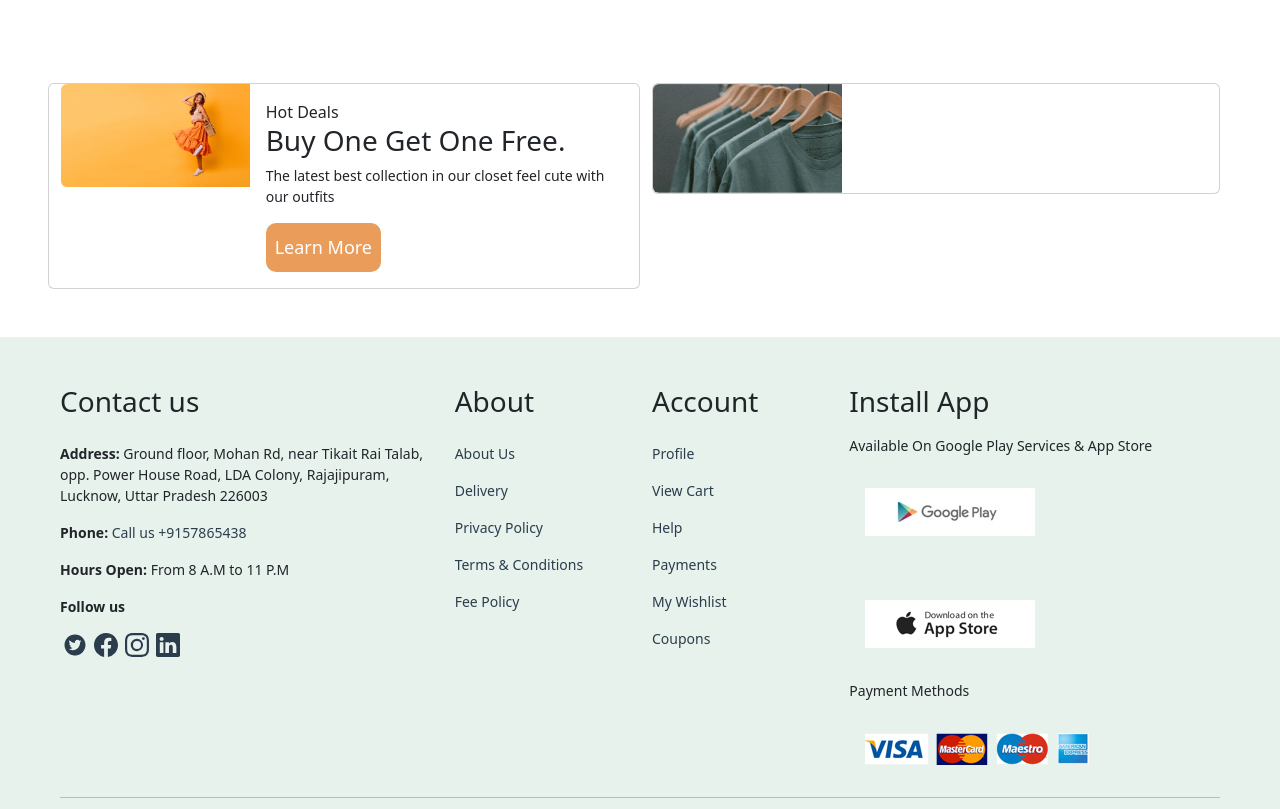
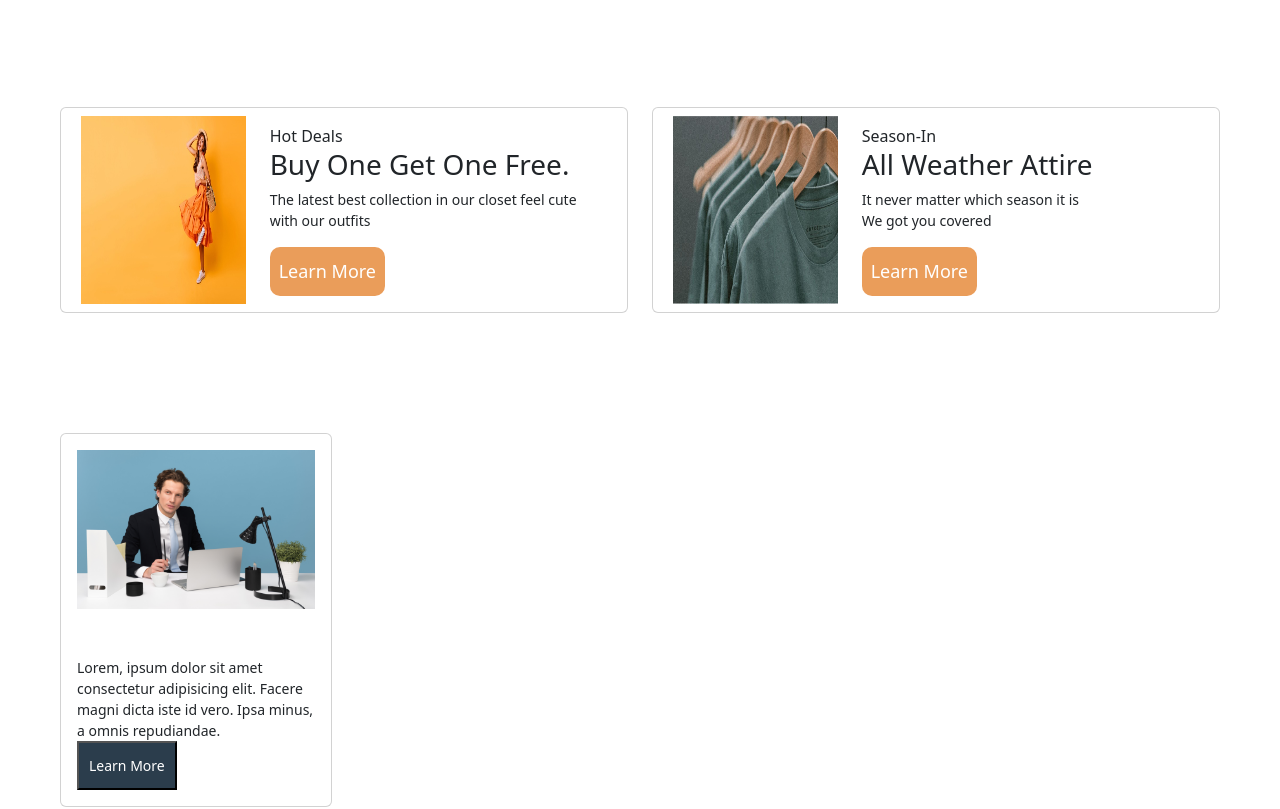
Before and after one commit to ujjwal7007/E-comerce-app, a React (Vite) app: page / in a window 1280 px wide. Shown: the part 2140-2949 px from the top of the page. Built offline with nearby package versions, Linux system fonts and the light colour scheme.

Commit message:
blog section

```diff
--- /dev/null
+++ b/src/components/blogs.jsx
@@ -0,0 +1,26 @@
+import React from "react";
+import blog1 from "../assets/images/blog/blog-1.jpg";
+import blog2 from "../assets/images/blog/blog-2.jpg";
+import blog3 from "../assets/images/blog/blog-3.jpg";
+import blog4 from "../assets/images/blog/blog-4.jpg";
+
+const blogs = () => {
+  return (
+    <>
+      <div className="col-3">
+        <div className="card">
+          <img src={blog1} alt="" className="card-img-top img-fluid mb-3 p-3" />
+          <div className="card-body">
+            <p className="">
+              Lorem, ipsum dolor sit amet consectetur adipisicing elit. Facere
+              magni dicta iste id vero. Ipsa minus, a omnis repudiandae.
+            </p>
+            <button className="button-blog">Learn More</button>
+          </div>
+        </div>
+      </div>
+    </>
+  );
+};
+
+export default blogs;
--- a/src/pages/home.jsx
+++ b/src/pages/home.jsx
@@ -5,6 +5,7 @@ import FeaturedProducts from "../components/featuredProducts";
 import NewArrival from "../components/newArrival";
 import img1 from "../assets/images/banner/b17.jpg";
 import img2 from "../assets/images/banner/b10.jpg";
+import Blogs from "../components/blogs"
 
 const home = () => {
   return (
@@ -74,14 +75,14 @@ const home = () => {
       <section className="deals p-5">
         <div className="container-xxl">
           <div className="row">
-            <div className="col-6">
+            <div className="col-6 p-4">
               <div className="card row">
                 <div className="d-flex">
                   <div className="col-md-4">
                     <img
                       src={img1}
+                      className="img-fluid rounded-start p-2 h-100"
                       alt=""
-                      className="img-fluid rounded-start"
                     />
                   </div>
                   <div className="col-md-8">
@@ -98,14 +99,37 @@ const home = () => {
                 </div>
               </div>
             </div>
-            <div className="col-6">
-              <div className="card">
-                <div className="col-md-4">
-                  <img src={img2} alt="" className="img-fluid rounded-start" />
+            <div className="col-6 p-4">
+              <div className="card row">
+                <div className="d-flex">
+                  <div className="col-md-4">
+                    <img
+                      src={img2}
+                      alt=""
+                      className="img-fluid rounded-start p-2 h-100"
+                    />
+                  </div>
+                  <div className="col-md-8">
+                    <div className="card-body">
+                      <span>Season-In</span>
+                      <h3>All Weather Attire</h3>
+                      <p>
+                        It never matter which season it is <br/>We got you covered
+                      </p>
+                      <button className="button-deals mt-3">Learn More</button>
+                    </div>
+                  </div>
                 </div>
-                <div className="col-md-8"></div>
               </div>
             </div>
+          </div>
+        </div>
+      </section>
+
+      <section className="blogs p-5">
+        <div className="container-xxl">
+          <div className="row">
+            <Blogs/>
           </div>
         </div>
       </section>
```
